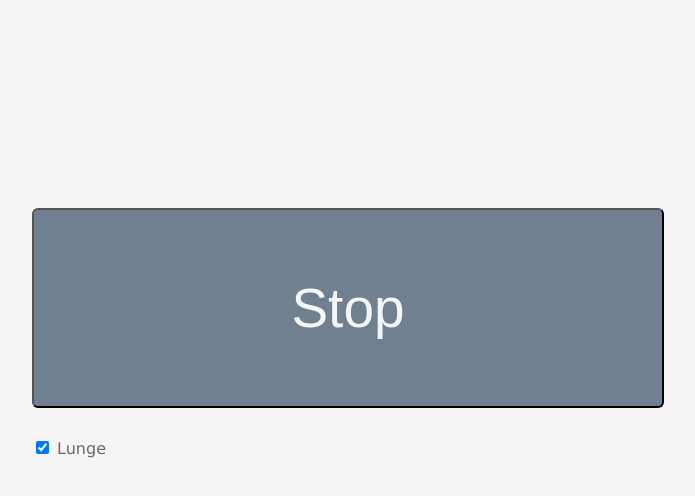
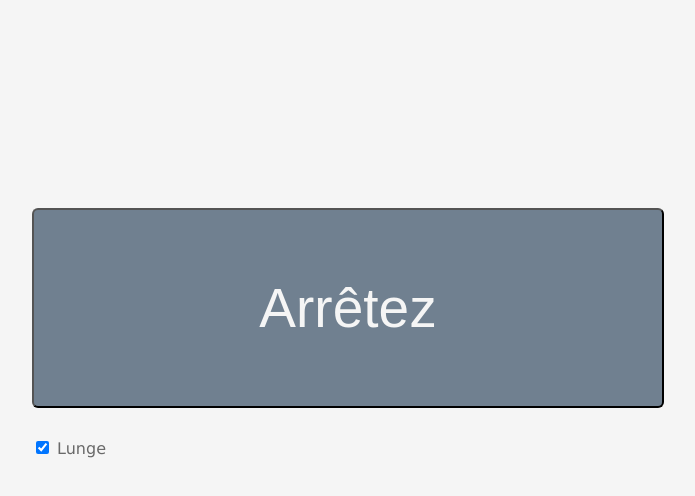
Before and after one commit to sid-bhargav/sid-bhargav.github.io, a plain HTML site: page FencingPractice.html in a window 1280 px wide. Both pictures are taken after a click on the button "Allez". Shown: the whole page, without its empty margins (292-987 px from the left). Drawn offline with Linux system fonts and the light colour scheme.

Commit message:
Update FencingPractice.html

```diff
--- a/FencingPractice.html
+++ b/FencingPractice.html
@@ -35,7 +35,7 @@
 
 		function StartStop() {
 			if (!isRunning) {
-				document.getElementById('cOn').innerText = 'Stop';
+				document.getElementById('cOn').innerText = 'Arrêtez';
 				isRunning = true;
 				myTimer = setTimeout(Timer_Tick, 2000);
 			} else {
```
